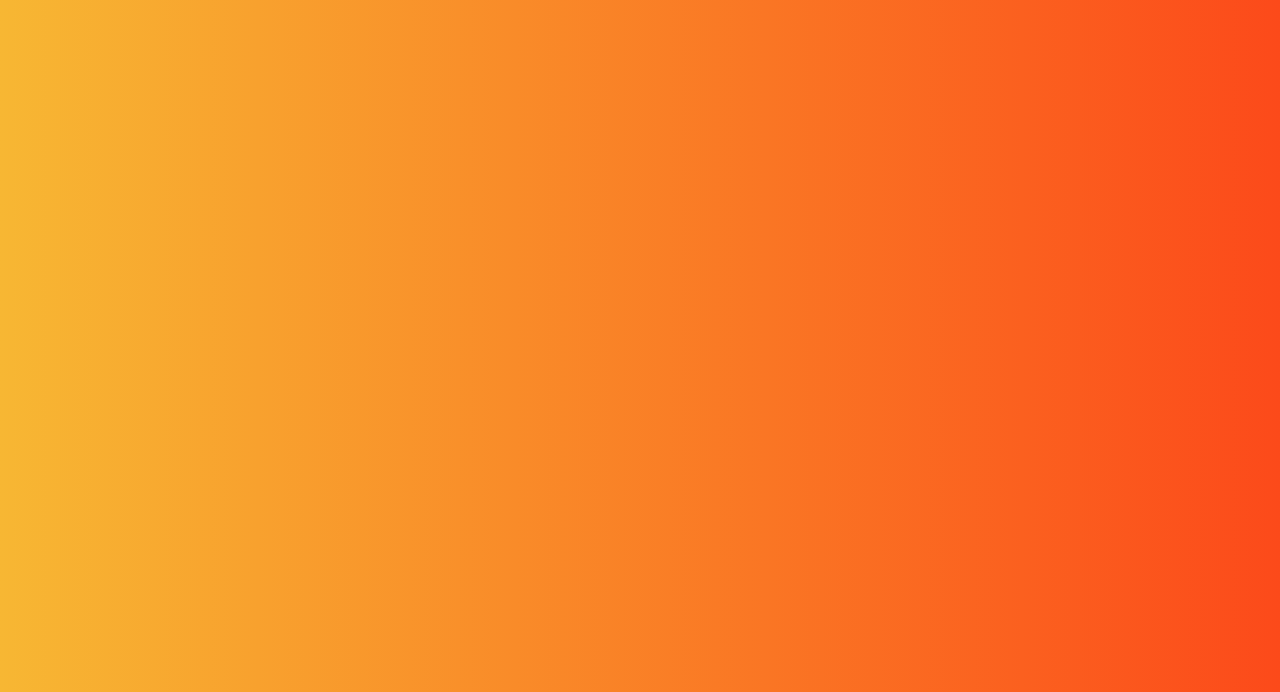
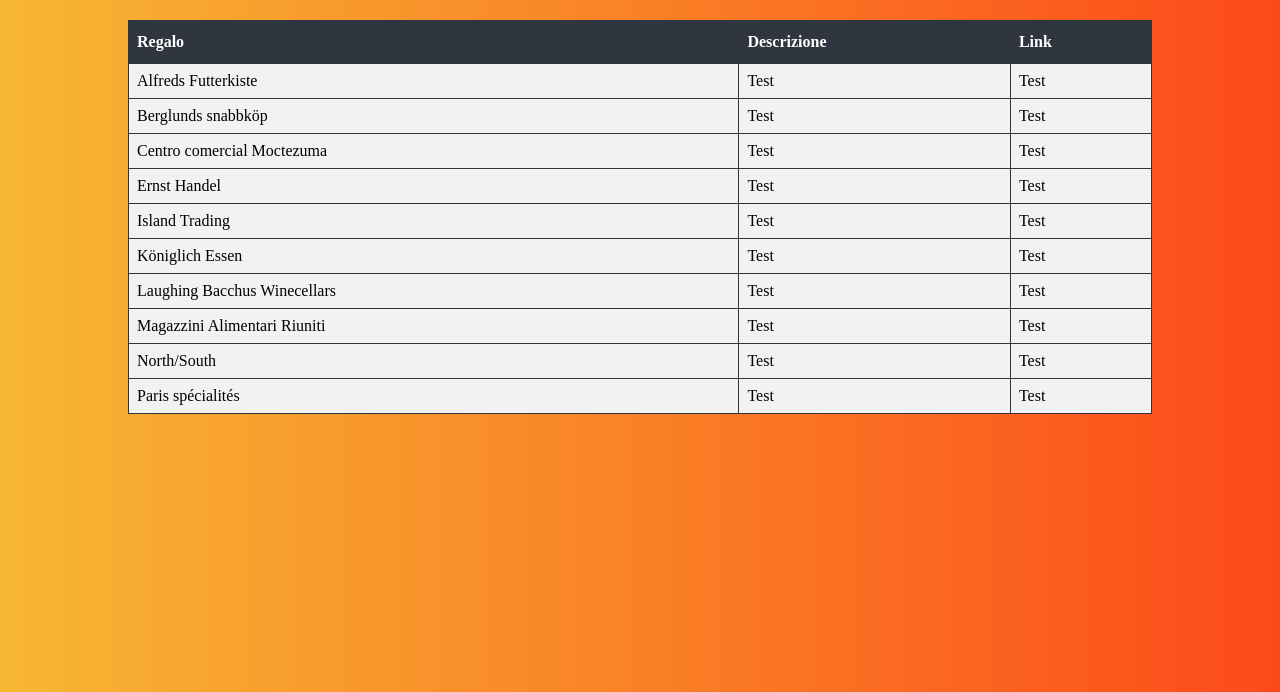
Before and after one commit to michele-porta/GiftyGPT, a website: page desired.html in a window 1280 px wide. Shown: the part 108-800 px from the top of the page. Drawn offline with Linux system fonts and the light colour scheme.

Commit message:
Added example table code

```diff
--- a/desired.html
+++ b/desired.html
@@ -13,6 +13,63 @@
     </ul>
   </div>
     <h1>I più desiderati</h1>
+    <table id="table">
+      <tr>
+        <th>Regalo</th>
+        <th>Descrizione</th>
+        <th>Link</th>
+      </tr>
+      <tr>
+        <td>Alfreds Futterkiste</td>
+        <td>Test</td>
+        <td>Test</td>
+      </tr>
+      <tr>
+        <td>Berglunds snabbköp</td>
+        <td>Test</td>
+        <td>Test</td>
+      </tr>
+      <tr>
+        <td>Centro comercial Moctezuma</td>
+        <td>Test</td>
+        <td>Test</td>
+      </tr>
+      <tr>
+        <td>Ernst Handel</td>
+        <td>Test</td>
+        <td>Test</td>
+      </tr>
+      <tr>
+        <td>Island Trading</td>
+        <td>Test</td>
+        <td>Test</td>
+      </tr>
+      <tr>
+        <td>Königlich Essen</td>
+        <td>Test</td>
+        <td>Test</td>
+      </tr>
+      <tr>
+        <td>Laughing Bacchus Winecellars</td>
+        <td>Test</td>
+        <td>Test</td>
+      </tr>
+      <tr>
+        <td>Magazzini Alimentari Riuniti</td>
+        <td>Test</td>
+        <td>Test</td>
+      </tr>
+      <tr>
+        <td>North/South</td>
+        <td>Test</td>
+        <td>Test</td>
+      </tr>
+      <tr>
+        <td>Paris spécialités</td>
+        <td>Test</td>
+        <td>Test</td>
+      </tr>
+    </table>
     <script src="index.js"></script>
   </body>
 </html>
--- a/style.css
+++ b/style.css
@@ -141,3 +141,26 @@ h1 {
      margin-top: 50px;
      margin-bottom: 50px;
 }
+
+#table {
+    border-collapse: collapse;
+    width: 80%;
+    margin:auto;
+  }
+
+  #table td, #table th {
+    border: 1px solid #2f3640;
+    padding: 8px;
+  }
+
+  #table tr {background-color: #f2f2f2;}
+
+  #table tr:hover {background-color: #ddd;}
+
+  #table th {
+    padding-top: 12px;
+    padding-bottom: 12px;
+    text-align: left;
+    background-color: #2f3640;
+    color: white;
+  }
```
Also changed, not shown: search.html (+46 -0 lines).
